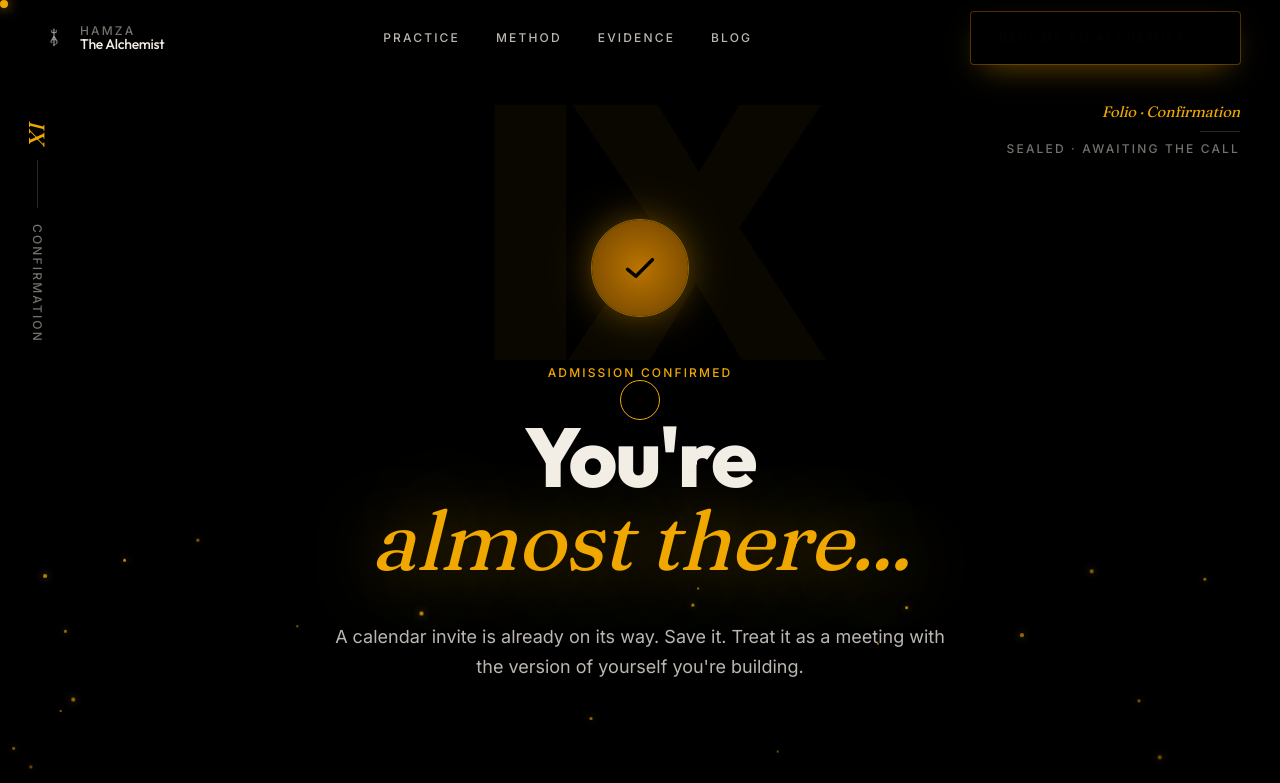
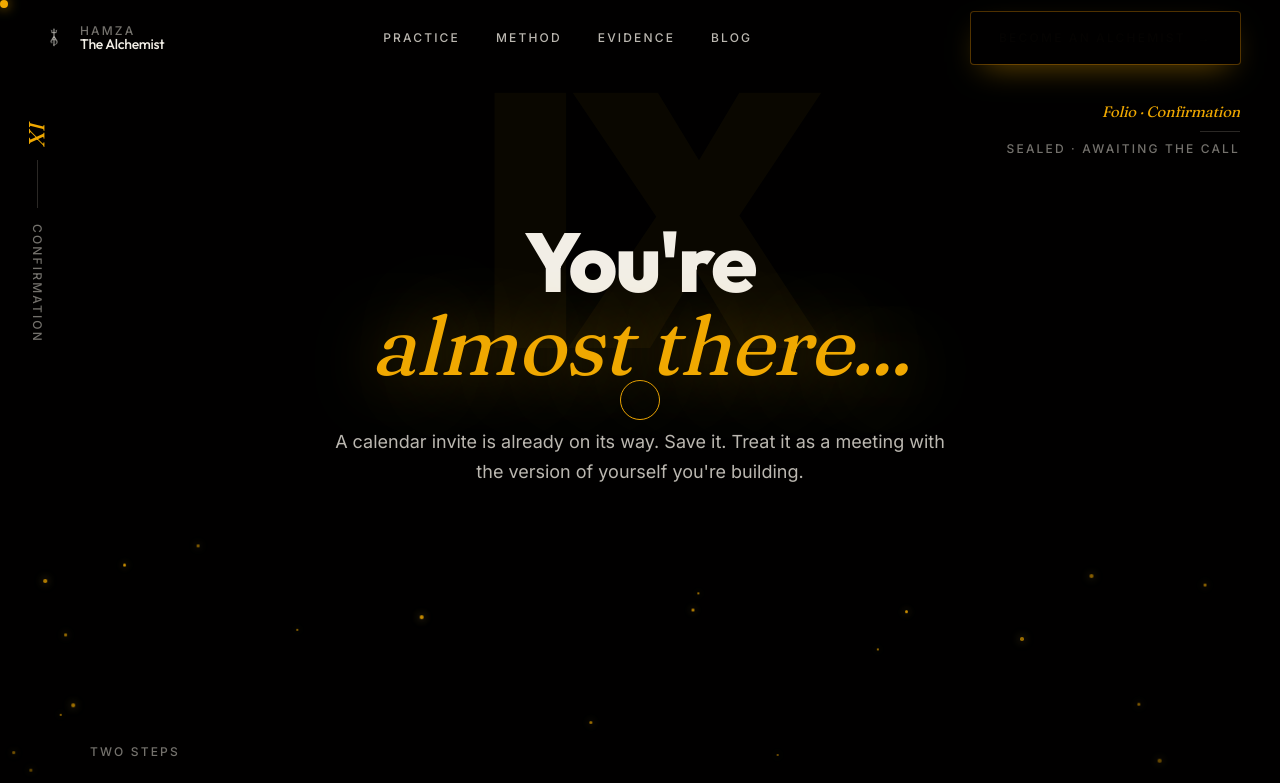
Before and after one commit to tayyibf555-prog/hamza-the-alchemist-website, a Next.js app: page /thank-you in a window 1280 px wide. Shown: the top 783 px of the page. Built offline with nearby package versions, Linux system fonts and the light colour scheme.

Commit message:
style: /thank-you — remove wax seal + 'Admission Confirmed' eyebrow
Drops the seal mark and the gold eyebrow above the headline; the
'You're almost there...' headline now leads the hero alone.

```diff
--- a/app/components/ThankYouHero.tsx
+++ b/app/components/ThankYouHero.tsx
@@ -62,43 +62,6 @@ export function ThankYouHero(_props: Props) {
       </span>
 
       <div className="relative mx-auto max-w-[920px] px-6 lg:px-10 text-center">
-        {/* Wax-seal mark — same family as Inquiry's confirmation seal */}
-        <motion.div
-          aria-hidden
-          initial={{ opacity: 0, scale: 0.6, rotate: -8 }}
-          animate={{ opacity: 1, scale: 1, rotate: 0 }}
-          transition={{ duration: 1.2, delay: 0.15, ease: easeOutExpo }}
-          className="mx-auto mb-12 w-24 h-24 rounded-full flex items-center justify-center"
-          style={{
-            background:
-              "radial-gradient(circle, oklch(0.62 0.14 70) 0%, oklch(0.42 0.10 72) 100%)",
-            boxShadow:
-              "0 0 0 1px oklch(0.78 0.165 78 / 0.5), 0 0 40px -4px oklch(0.78 0.165 78 / 0.55)",
-          }}
-        >
-          <svg
-            viewBox="0 0 32 32"
-            className="w-11 h-11 text-[var(--color-ink-deep)]"
-            fill="none"
-            aria-hidden
-          >
-            <path
-              d="M7 17 L13 22 L25 10"
-              stroke="currentColor"
-              strokeWidth="2.6"
-              strokeLinecap="round"
-              strokeLinejoin="round"
-            />
-          </svg>
-        </motion.div>
-
-        <Reveal
-          as="p"
-          className="eyebrow text-[var(--color-gold)] mb-8"
-        >
-          Admission Confirmed
-        </Reveal>
-
         <motion.h1
           initial={{ opacity: 0, y: reduced ? 0 : 32 }}
           animate={{ opacity: 1, y: 0 }}
```
